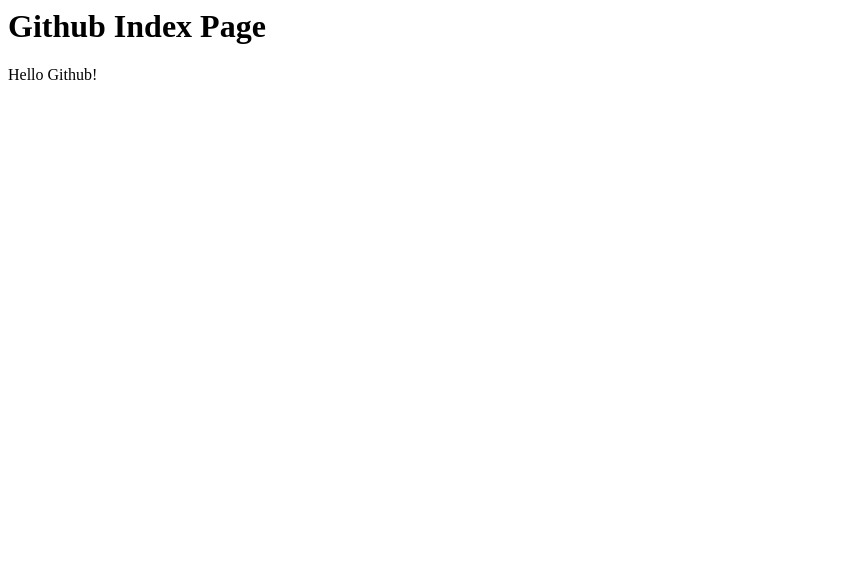
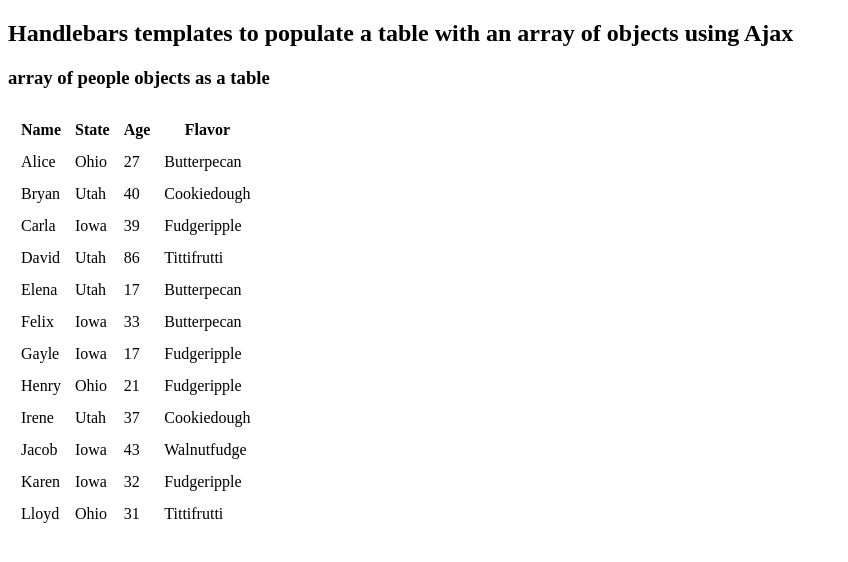
Before and after one commit to cschepers0002/cschepers0002.github.io, a plain HTML site: page index.html in a window 1280 px wide. Shown: the whole page, without its empty margins (0-848 px from the left). Drawn offline with nearby package versions, Linux system fonts and the light colour scheme.

Commit message:
Add files via upload

```diff
--- /dev/null
+++ b/hb6data.json
@@ -0,0 +1 @@
+[{"name":"Alice","state":"Ohio","age":27,"flavor":"Butterpecan"},{"name":"Bryan","state":"Utah","age":40,"flavor":"Cookiedough"},{"name":"Carla","state":"Iowa","age":39,"flavor":"Fudgeripple"},{"name":"David","state":"Utah","age":86,"flavor":"Tittifrutti"},{"name":"Elena","state":"Utah","age":17,"flavor":"Butterpecan"},{"name":"Felix","state":"Iowa","age":33,"flavor":"Butterpecan"},{"name":"Gayle","state":"Iowa","age":17,"flavor":"Fudgeripple"},{"name":"Henry","state":"Ohio","age":21,"flavor":"Fudgeripple"},{"name":"Irene","state":"Utah","age":37,"flavor":"Cookiedough"},{"name":"Jacob","state":"Iowa","age":43,"flavor":"Walnutfudge"},{"name":"Karen","state":"Iowa","age":32,"flavor":"Fudgeripple"},{"name":"Lloyd","state":"Ohio","age":31,"flavor":"Tittifrutti"}]
--- a/index.html
+++ b/index.html
@@ -1,12 +1,51 @@
-<!doctype hmtl>
+<!DOCTYPE html>
 <html>
-<head>
+  <head>
+      <meta charset="UTF-8">
+      <title>Title of the document</title>
+	  <script src="https://cdnjs.cloudflare.com/ajax/libs/handlebars.js/4.1.2/handlebars.min.js"></script>
+  </head>
 
-<meta charset="UTF-8">
-<title>test</title>
-</head>
-<body>
+  <body>
+      <h2>Handlebars templates to populate a table with an array of objects using Ajax</h2>
 
-<h1>Github Index Page</h1>
-<p>Hello Github!</p>
-</body></html>
+      <h3>array of people objects as a table</h3>
+          <div id="peopleTable"></div>
+  </body>
+
+<!-- The script element is used to define the Handlebars template -->
+<script type="text/x-handlebars-template" id="tableTemplate">
+   <table cellspacing='12'>
+       <tr><th>Name</th><th>State</th><th>Age</th><th>Flavor</th></tr>
+       {{#each rows}}
+            <tr>
+                <td>{{name}}</td><td>{{state}}</td><td>{{age}}</td><td>{{flavor}}</td>
+            </tr>
+      {{/each}}
+   </table>
+</script>
+
+<script>
+    var request = new XMLHttpRequest();
+    var url = "hb6data.json";
+    request.open('GET', url);     // open the request
+
+    request.onload = function() {                     // the data is back...
+
+        var data = JSON.parse(request.responseText);    // de-stringify JSON back to regular array of JavaScript objects
+
+        if (request.status == 200) {
+              var templateText = document.getElementById('tableTemplate').innerHTML; // Get template text
+              var compiledTemplateText = Handlebars.compile(templateText);    // Compile the Handlebars template
+              compiledHtml = compiledTemplateText({ rows: data })             // Evaluate the template
+			  document.getElementById('peopleTable').innerHTML = compiledHtml; 	// put html table into division
+        }
+        else {
+            document.querySelector('#peopleTable').innerHTML = "There was an error, or currency symbol not found";
+        }
+    }
+
+    request.send(null);
+
+</script>
+</html>
```
